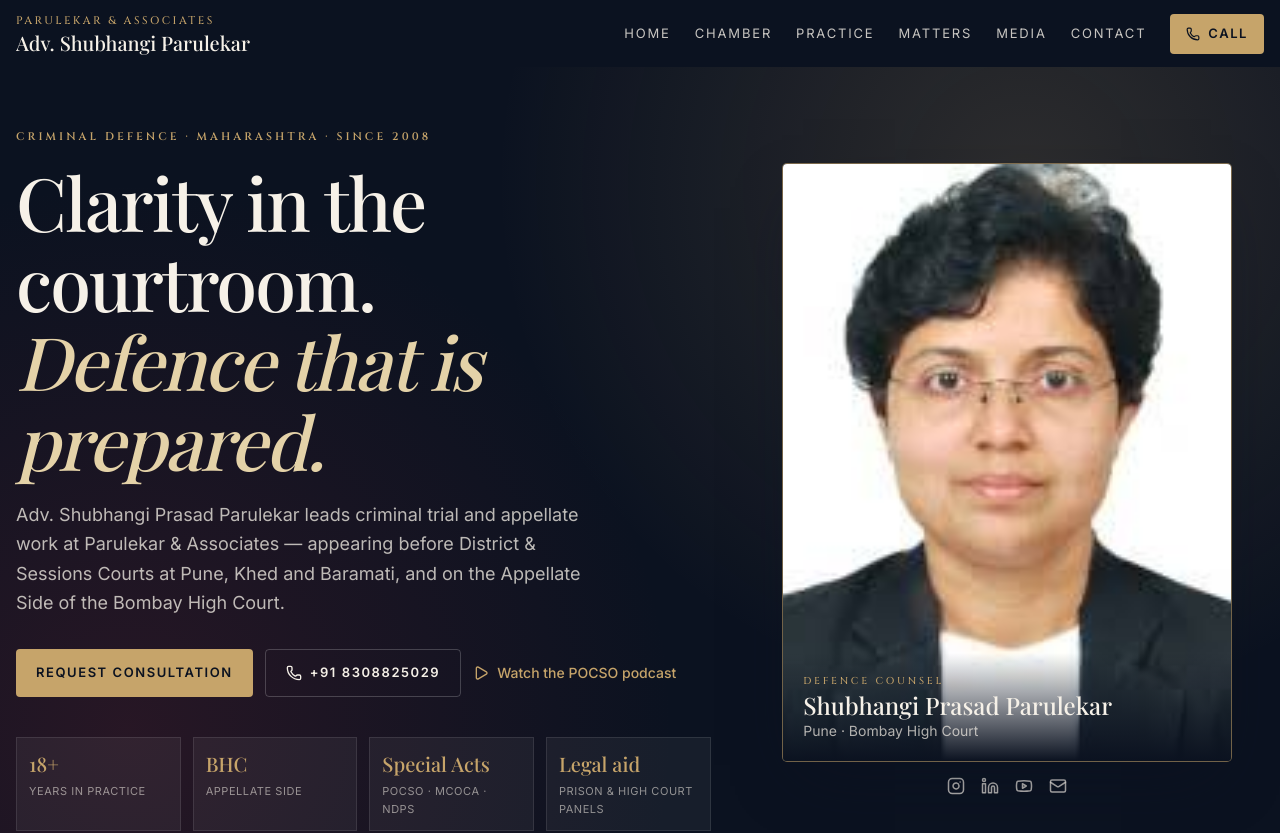
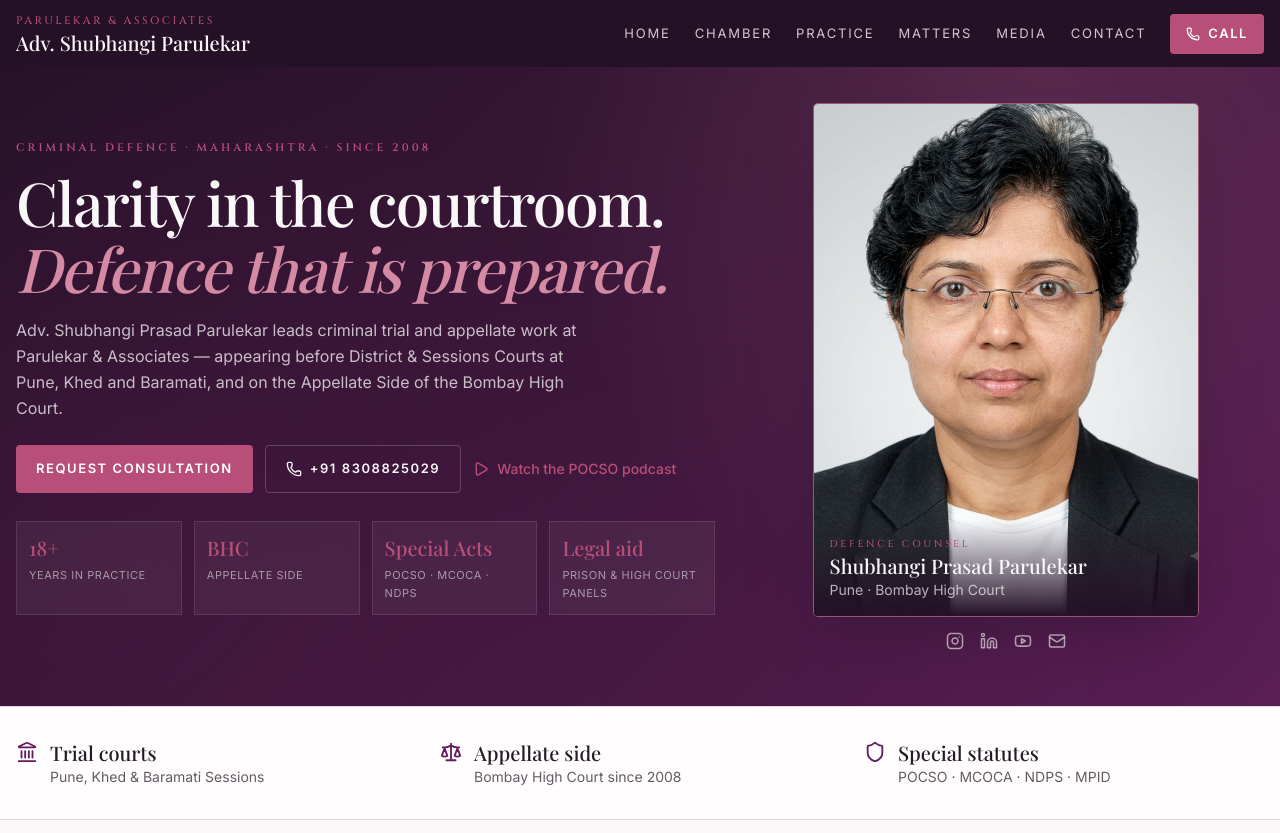
Before and after one commit to sathwikre/Adv-Shubhangi-Parulekar, a React (Vite) app: page / in a window 1280 px wide. Shown: the top 833 px of the page. Built offline with nearby package versions, Linux system fonts and the light colour scheme; a web font is replaced by a local one.

Commit message:
updated the color

```diff
--- a/Image 5.html
+++ b/Image 5.html
@@ -16,15 +16,16 @@
       theme: {
         extend: {
           colors: {
-            brandIvory: '#F7F5F0',
-            brandCharcoal: '#202020',
-            brandWine: '#6E1F2A',
-            brandWineHover: '#571720',
-            brandGold: '#B59A62',
-            brandGoldLight: '#D6C498',
-            brandBorder: '#E8E5DF',
-            brandCard: '#FFFFFF',
-            brandMuted: '#585550'
+            brandIvory: '#FAF7F8',
+            brandCharcoal: '#241C24',
+            brandDeep: '#32132F',
+            brandWine: '#641C5A',
+            brandWineHover: '#7A286D',
+            brandGold: '#B84F78',
+            brandGoldLight: '#D58AA4',
+            brandBorder: '#E8D5DE',
+            brandCard: '#FFFDFE',
+            brandMuted: '#665B65'
           },
           fontFamily: {
             serif: ['"Playfair Display"', 'Georgia', 'serif'],
@@ -37,8 +38,8 @@
   </script>
 <style data-purpose="custom-typography">
     body {
-      background-color: #F7F5F0;
-      color: #202020;
+      background-color: #FAF7F8;
+      color: #241C24;
       font-family: 'Inter', sans-serif;
       font-size: 17px;
       line-height: 1.68;
@@ -53,29 +54,29 @@
 <style data-purpose="custom-components">
     /* Subtle focus states for accessibility */
     a:focus-visible, button:focus-visible, input:focus-visible, select:focus-visible, textarea:focus-visible {
-      outline: 2px solid #6E1F2A;
+      outline: 2px solid #B84F78;
       outline-offset: 3px;
     }
     .gold-rule {
       height: 1px;
-      background: linear-gradient(90deg, rgba(181, 154, 98, 0) 0%, rgba(181, 154, 98, 0.75) 50%, rgba(181, 154, 98, 0) 100%);
+      background: linear-gradient(90deg, rgba(213, 138, 164, 0) 0%, rgba(213, 138, 164, 0.75) 50%, rgba(213, 138, 164, 0) 100%);
     }
     .portrait-frame {
-      box-shadow: 0 10px 30px -8px rgba(32, 32, 32, 0.15);
-      border: 1px solid #D6C498;
+      box-shadow: 0 10px 30px -8px rgba(36, 17, 38, 0.15);
+      border: 1px solid #D58AA4;
     }
   </style>
 </head>
 <body class="min-h-screen bg-brandIvory text-brandCharcoal flex flex-col selection:bg-brandWine selection:text-white">
 <!-- BEGIN: TopHeader -->
-<header class="sticky top-0 z-40 bg-brandIvory/95 backdrop-blur-md border-b border-brandBorder transition-shadow duration-200" id="top-navbar">
+<header class="sticky top-0 z-40 bg-brandDeep/95 text-brandIvory backdrop-blur-md border-b border-brandBorder transition-shadow duration-200" id="top-navbar">
 <div class="max-w-4xl mx-auto px-4 py-3 flex items-center justify-between">
 <!-- Advocate Namebrand -->
 <a aria-label="Go to top" class="group block focus:outline-none" href="#hero">
-<span class="block font-cinzel text-xs tracking-wider uppercase font-semibold text-brandWine group-hover:text-brandWineHover transition-colors">
+<span class="block font-cinzel text-xs tracking-wider uppercase font-semibold text-brandGoldLight group-hover:text-white transition-colors">
           Adv. Shubhangi Prasad Parulekar
         </span>
-<span class="block text-[11px] tracking-wide text-brandMuted uppercase font-medium mt-0.5">
+<span class="block text-[11px] tracking-wide text-brandIvory/75 uppercase font-medium mt-0.5">
           Criminal Defence · Pune &amp; Bombay High Court
         </span>
 </a>
@@ -87,7 +88,7 @@
 </svg>
 <span>Call Chamber</span>
 </a>
-<button aria-controls="mobile-nav" aria-expanded="false" aria-label="Toggle navigation menu" class="p-2 rounded border border-brandBorder text-brandCharcoal hover:bg-white transition-colors" id="menu-toggle-btn" type="button">
+<button aria-controls="mobile-nav" aria-expanded="false" aria-label="Toggle navigation menu" class="p-2 rounded border border-brandBorder text-brandIvory hover:bg-brandWine transition-colors" id="menu-toggle-btn" type="button">
 <svg class="w-5 h-5" fill="none" id="menu-icon-bars" stroke="currentColor" stroke-width="2" viewbox="0 0 24 24">
 <path d="M4 6h16M4 12h16M4 18h16" stroke-linecap="round" stroke-linejoin="round"></path>
 </svg>
@@ -98,14 +99,14 @@
 </div>
 </div>
 <!-- Mobile Drawer Navigation -->
-<nav aria-label="Mobile Navigation" class="hidden border-t border-brandBorder bg-white px-4 py-4 shadow-lg transition-all" id="mobile-nav">
+<nav aria-label="Mobile Navigation" class="hidden border-t border-brandBorder bg-brandDeep px-4 py-4 text-brandIvory shadow-lg transition-all" id="mobile-nav">
 <ul class="flex flex-col space-y-3 font-medium text-base">
-<li><a class="nav-link block py-1.5 text-brandCharcoal hover:text-brandWine border-b border-gray-100" href="#hero">Home</a></li>
-<li><a class="nav-link block py-1.5 text-brandCharcoal hover:text-brandWine border-b border-gray-100" href="#experience">Professional Background</a></li>
-<li><a class="nav-link block py-1.5 text-brandCharcoal hover:text-brandWine border-b border-gray-100" href="#practice-areas">Practice Areas</a></li>
-<li><a class="nav-link block py-1.5 text-brandCharcoal hover:text-brandWine border-b border-gray-100" href="#case-outcomes">Selected Acquittals</a></li>
-<li><a class="nav-link block py-1.5 text-brandCharcoal hover:text-brandWine border-b border-gray-100" href="#public-lectures">Media &amp; Public Lectures</a></li>
-<li><a class="nav-link block py-1.5 text-brandCharcoal hover:text-brandWine border-b border-gray-100" href="#contact">Chamber Contact</a></li>
+<li><a class="nav-link block py-1.5 text-brandIvory hover:text-brandGoldLight border-b border-white/10" href="#hero">Home</a></li>
+<li><a class="nav-link block py-1.5 text-brandIvory hover:text-brandGoldLight border-b border-white/10" href="#experience">Professional Background</a></li>
+<li><a class="nav-link block py-1.5 text-brandIvory hover:text-brandGoldLight border-b border-white/10" href="#practice-areas">Practice Areas</a></li>
+<li><a class="nav-link block py-1.5 text-brandIvory hover:text-brandGoldLight border-b border-white/10" href="#case-outcomes">Selected Acquittals</a></li>
+<li><a class="nav-link block py-1.5 text-brandIvory hover:text-brandGoldLight border-b border-white/10" href="#public-lectures">Media &amp; Public Lectures</a></li>
+<li><a class="nav-link block py-1.5 text-brandIvory hover:text-brandGoldLight border-b border-white/10" href="#contact">Chamber Contact</a></li>
 <li><a class="nav-link block py-1.5 text-xs text-brandMuted uppercase tracking-wider" href="#disclaimer">Statutory Disclaimer</a></li>
 </ul>
 <div class="pt-4 mt-2 border-t border-brandBorder flex flex-col gap-2">
@@ -137,7 +138,7 @@
 <!-- Advocate Portrait -->
 <div class="flex-shrink-0 text-center">
 <div class="relative inline-block portrait-frame p-1 rounded bg-white">
-<img alt="Advocate Shubhangi Prasad Parulekar portrait" class="w-40 h-40 sm:w-44 sm:h-44 object-cover rounded" height="176" loading="eager" src="https://lh3.googleusercontent.com/aida-public/AB6AXuAQlLf25twmZpYHdpIjYs20NIl_GUDp4wfRbAdicVC3ngPES-xPOJ98NmGtRbJGWjU7Ror_5dAkfOKRelBPMem1JNrmcg1IRfwtjjk3kAFVcJT1Ie7IbT0I4a4LOEzNB6V9NK96_TrTSUJiPrsi6hD_WgAH0I7J1ay52Qgbdul5XOskvg-eWUMXPT0HALVn5S8-rVC1TyAOb4J6x-hscgCSlO5RjtRYHjGqVS2AeZdXeLGFSDoIU2tSgihGypcPqRBGBg" width="176"/>
+<img alt="Advocate Shubhangi Prasad Parulekar portrait" class="w-40 h-40 sm:w-44 sm:h-44 object-cover rounded" height="176" loading="eager" src="/image.png" width="176"/>
 <div class="mt-2 text-[11px] uppercase tracking-wider font-semibold text-brandWine bg-brandIvory py-0.5 px-2 border border-brandBorder rounded">
                 Practising Since 2008
               </div>
@@ -779,7 +780,7 @@
 <!-- END: StatutoryDisclaimerSection -->
 </main>
 <!-- BEGIN: MainFooter -->
-<footer class="bg-brandCharcoal text-white pt-8 pb-12 border-t border-brandWine">
+<footer class="bg-brandDeep text-white pt-8 pb-12 border-t border-brandWine">
 <div class="max-w-4xl mx-auto px-4">
 <div class="flex flex-col sm:flex-row items-start justify-between gap-6 pb-6 border-b border-white/10 text-xs">
 <div>
--- a/index.html
+++ b/index.html
@@ -8,7 +8,7 @@
     <meta property="og:title" content="Adv. Shubhangi Prasad Parulekar | Criminal Defence Advocate" />
     <meta property="og:description" content="Parulekar &amp; Associates, Pune. Trial and appellate criminal defence since 2008." />
     <meta property="og:type" content="website" />
-    <meta property="og:image" content="/portrait.png" />
+    <meta property="og:image" content="/image.png" />
     <meta name="twitter:card" content="summary_large_image" />
     <link rel="canonical" href="https://advshubhangiparulekar.com/" />
     <link rel="preconnect" href="https://fonts.googleapis.com" />
@@ -20,7 +20,7 @@
         "@type": "LegalService",
         "name": "Adv. Shubhangi Prasad Parulekar",
         "alternateName": "Parulekar & Associates",
-        "image": "/portrait.png",
+        "image": "/image.png",
         "telephone": "+91-8308825029",
         "email": "spparulekar@gmail.com",
         "url": "https://www.instagram.com/spparulekar/",
@@ -41,7 +41,7 @@
       }
     </script>
   </head>
-  <body class="bg-[#f6f1e8] text-[#1b1916]">
+  <body class="bg-[#faf7f8] text-[#241c24]">
     <div id="root"></div>
     <script type="module" src="/src/main.tsx"></script>
   </body>
--- a/src/App.tsx
+++ b/src/App.tsx
@@ -156,19 +156,19 @@ export default function App() {
       </header>
 
       <main>
-        <section id="hero" className="relative overflow-hidden bg-ink pt-24 text-cream">
-          <div className="pointer-events-none absolute inset-0 bg-[radial-gradient(circle_at_80%_20%,rgba(198,164,106,0.18),transparent_42%),radial-gradient(circle_at_10%_80%,rgba(123,36,51,0.25),transparent_40%)]" />
-          <div className="relative mx-auto grid max-w-7xl items-center gap-10 px-4 pb-16 pt-8 lg:grid-cols-[1.15fr_0.85fr] lg:pb-20">
+        <section id="hero" className="relative overflow-hidden bg-ink pt-20 text-cream" style={{ backgroundImage: "linear-gradient(135deg, #241126 0%, #3a1638 45%, #5a1e55 100%)" }}>
+          <div className="pointer-events-none absolute inset-0 bg-[radial-gradient(circle_at_80%_20%,rgba(213,138,164,0.16),transparent_42%),radial-gradient(circle_at_10%_80%,rgba(100,28,90,0.22),transparent_40%)]" />
+          <div className="relative mx-auto grid max-w-7xl items-center gap-8 px-4 pb-12 pt-6 lg:grid-cols-[1.15fr_0.85fr] lg:pb-14">
             <motion.div {...fade()}>
               <p className="eyebrow">Criminal defence · Maharashtra · Since {PROFILE.since}</p>
-              <h1 className="mt-4 font-serif text-[clamp(2.4rem,6vw,4.6rem)] leading-[1.08] text-cream">
+              <h1 className="mt-3 font-serif text-[clamp(2.2rem,5vw,3.8rem)] leading-[1.08] text-cream">
                 Clarity in the courtroom.
                 <span className="block italic text-goldSoft">Defence that is prepared.</span>
               </h1>
-              <p className="mt-5 max-w-xl text-base leading-relaxed text-cream/75 md:text-lg">
+              <p className="mt-4 max-w-xl text-base leading-relaxed text-cream/75 md:text-base">
                 Adv. Shubhangi Prasad Parulekar leads criminal trial and appellate work at {PROFILE.firm} — appearing before District &amp; Sessions Courts at Pune, Khed and Baramati, and on the Appellate Side of the Bombay High Court.
               </p>
-              <div className="mt-8 flex flex-wrap gap-3">
+              <div className="mt-6 flex flex-wrap gap-3">
                 <a href="#contact" className="btn-gold">
                   Request consultation
                 </a>
@@ -179,7 +179,7 @@ export default function App() {
                   <Play size={16} /> Watch the POCSO podcast
                 </a>
               </div>
-              <div className="mt-10 grid grid-cols-2 gap-3 sm:grid-cols-4">
+              <div className="mt-7 grid grid-cols-2 gap-3 sm:grid-cols-4">
                 {[
                   [`${YEARS}+`, "Years in practice"],
                   ["BHC", "Appellate Side"],
@@ -194,16 +194,16 @@ export default function App() {
               </div>
             </motion.div>
 
-            <motion.div className="relative mx-auto w-full max-w-md" {...fade(0.12)}>
+            <motion.div className="relative mx-auto w-full max-w-sm" {...fade(0.12)}>
               <div className="portrait-frame relative overflow-hidden rounded-sm bg-navy">
                 <img
-                  src="/portrait.png"
+                  src="/image.png"
                   alt="Advocate Shubhangi Prasad Parulekar"
                   className="aspect-[3/4] w-full object-cover object-top"
                 />
-                <div className="absolute inset-x-0 bottom-0 bg-gradient-to-t from-ink via-ink/50 to-transparent p-5">
+                <div className="absolute inset-x-0 bottom-0 bg-gradient-to-t from-ink via-ink/50 to-transparent p-4">
                   <p className="font-display text-[10px] tracking-[0.28em] text-gold uppercase">Defence counsel</p>
-                  <p className="font-serif text-2xl">Shubhangi Prasad Parulekar</p>
+                  <p className="font-serif text-xl">Shubhangi Prasad Parulekar</p>
                   <p className="text-sm text-cream/70">Pune · Bombay High Court</p>
                 </div>
               </div>
@@ -243,10 +243,10 @@ export default function App() {
           </div>
         </section>
 
-        <section id="about" className="mx-auto max-w-7xl px-4 py-16 md:py-20">
+        <section id="about" className="mx-auto max-w-7xl px-4 py-12 md:py-16">
           <motion.div {...fade()}>
             <p className="eyebrow">The chamber</p>
-            <h2 className="mt-2 max-w-3xl font-serif text-[clamp(2rem,4vw,3.4rem)] leading-tight">
+            <h2 className="mt-2 max-w-3xl font-serif text-[clamp(1.8rem,3.5vw,3rem)] leading-tight">
               Built in criminal courts — not on slogans.
             </h2>
             <p className="mt-4 max-w-3xl text-muted">
@@ -286,10 +286,10 @@ export default function App() {
           </div>
         </section>
 
-        <section id="practice" className="border-y border-line bg-paper py-16 md:py-20">
+        <section id="practice" className="border-y border-line bg-paper py-12 md:py-16">
           <div className="mx-auto max-w-7xl px-4">
             <p className="eyebrow">Focus</p>
-            <h2 className="mt-2 font-serif text-[clamp(2rem,4vw,3.4rem)]">Practice areas</h2>
+            <h2 className="mt-2 font-serif text-[clamp(1.8rem,3.5vw,3rem)]">Practice areas</h2>
             <p className="mt-2 max-w-2xl text-muted">Each brief is assessed on the record, the statute, and what the court can actually be asked to do.</p>
             <div className="mt-8 grid gap-3 sm:grid-cols-2">
               {PRACTICE_AREAS.map((area) => (
@@ -303,9 +303,9 @@ export default function App() {
           </div>
         </section>
 
-        <section id="cases" className="mx-auto max-w-7xl px-4 py-16 md:py-20">
+        <section id="cases" className="mx-auto max-w-7xl px-4 py-12 md:py-16">
           <p className="eyebrow">Court record</p>
-          <h2 className="mt-2 font-serif text-[clamp(2rem,4vw,3.4rem)]">Selected acquittals</h2>
+          <h2 className="mt-2 font-serif text-[clamp(1.8rem,3.5vw,3rem)]">Selected acquittals</h2>
           <div className="mt-4 border-l-4 border-wine bg-wine/5 p-4 text-sm">
             <strong className="text-wine">Disclaimer.</strong> Past outcomes depend on the facts, evidence and law of each matter. They do not guarantee a similar result later.
           </div>
@@ -343,7 +343,7 @@ export default function App() {
               <article key={item.id} className="card flex flex-wrap items-start justify-between gap-3 p-4">
                 <div>
                   <div className="flex flex-wrap gap-2">
-                    <span className="rounded-sm bg-cream px-2 py-0.5 text-[11px] font-bold tracking-wider text-gold uppercase">
+                    <span className="rounded-sm bg-[#e8f4ee] px-2 py-0.5 text-[11px] font-bold tracking-wider text-[#286247] uppercase">
                       Case {item.id}
                     </span>
                     <span className="rounded-sm bg-wine/10 px-2 py-0.5 text-[11px] font-semibold text-wine">{item.act}</span>
@@ -364,10 +364,10 @@ export default function App() {
           </div>
         </section>
 
-        <section id="media" className="border-y border-line bg-ink py-16 text-cream md:py-20">
+        <section id="media" className="border-y border-line bg-ink py-12 text-cream md:py-16" style={{ backgroundImage: "radial-gradient(circle at 20% 20%, rgba(184,79,120,0.18), transparent 45%)" }}>
           <div className="mx-auto max-w-7xl px-4">
             <p className="eyebrow">In public</p>
-            <h2 className="mt-2 font-serif text-[clamp(2rem,4vw,3.4rem)]">Podcasts, press &amp; lectures</h2>
+            <h2 className="mt-2 font-serif text-[clamp(1.8rem,3.5vw,3rem)]">Podcasts, press &amp; lectures</h2>
             <p className="mt-2 max-w-2xl text-cream/65">
               Legal literacy in Marathi and English — on trial courts, POCSO, senior-citizen law, and workplace POSH.
             </p>
@@ -443,9 +443,9 @@ export default function App() {
           </div>
         </section>
 
-        <section className="mx-auto max-w-7xl px-4 py-16 md:py-20">
+        <section className="mx-auto max-w-7xl px-4 py-12 md:py-16">
           <p className="eyebrow">Before you write</p>
-          <h2 className="mt-2 font-serif text-[clamp(2rem,4vw,3.2rem)]">Frequently asked</h2>
+          <h2 className="mt-2 font-serif text-[clamp(1.8rem,3.5vw,2.8rem)]">Frequently asked</h2>
           <div className="mt-8 divide-y divide-line border border-line bg-paper">
             {FAQS.map((item, i) => (
               <div key={item.q}>
@@ -462,11 +462,11 @@ export default function App() {
           </div>
         </section>
 
-        <section id="contact" className="border-t border-line bg-paper py-16 md:py-20">
+        <section id="contact" className="border-t border-line bg-paper py-12 md:py-16">
           <div className="mx-auto max-w-7xl px-4">
             <p className="eyebrow">Chamber</p>
-            <h2 className="mt-2 font-serif text-[clamp(2rem,4vw,3.4rem)]">Discuss the matter</h2>
-            <p className="mt-3 max-w-2xl rounded-sm border border-amber-200 bg-amber-50 p-3 text-sm text-amber-950">
+            <h2 className="mt-2 font-serif text-[clamp(1.8rem,3.5vw,3rem)]">Discuss the matter</h2>
+            <p className="mt-3 max-w-2xl rounded-sm border border-[#e8d5de] bg-[#f4e8ee] p-3 text-sm text-[#4a1748]">
               Do not send FIRs, medical records or other confidential papers through this form. Call or visit chamber for those.
             </p>
 
@@ -573,8 +573,8 @@ export default function App() {
         </section>
 
         <section id="disclaimer" className="mx-auto max-w-7xl px-4 py-10 pb-24 md:pb-10">
-          <div className="border border-line bg-white/70 p-5 text-sm leading-relaxed text-muted">
-            <h4 className="mb-2 font-display text-[11px] tracking-[0.2em] text-wine uppercase">Statutory disclaimer</h4>
+          <div className="border border-[#dfc9d3] bg-[#f3e9ee] p-5 text-sm leading-relaxed text-muted">
+            <h4 className="mb-2 font-display text-[11px] tracking-[0.2em] text-[#6e3655] uppercase">Statutory disclaimer</h4>
             <p>
               As per the Bar Council of India, advocates are prohibited from soliciting work or advertising. Information here is for the visitor who has chosen to view this profile. It is not legal advice. Transmission or use of this site does not create an advocate–client relationship. Prior acquittals do not predict future results.
             </p>
--- a/src/data.ts
+++ b/src/data.ts
@@ -64,6 +64,15 @@ export const MEDIA = [
     href: "https://www.youtube.com/shorts/NdPUAjRas8k",
   },
   {
+    kind: "youtube" as const,
+    featured: false,
+    id: "M8Uwwt0xij0",
+    title: "Kaydyacha Panchnama EP 02: MCOCA bail explained",
+    outlet: "Sakal · Kaydyacha Panchanama",
+    blurb: "Adv. Shubhangi Parulekar discusses whether bail is possible under MCOCA and what the law says.",
+    href: "https://www.youtube.com/watch?v=M8Uwwt0xij0",
+  },
+  {
     kind: "article" as const,
     featured: false,
     id: "sakal-ep05",
--- a/src/index.css
+++ b/src/index.css
@@ -1,18 +1,21 @@
 @import "tailwindcss";
 
 @theme {
-  --color-ink: #0b1220;
-  --color-navy: #132038;
-  --color-navySoft: #1c2d4a;
-  --color-wine: #7b2433;
-  --color-wineHover: #611b27;
-  --color-gold: #c6a46a;
-  --color-goldSoft: #e4d2a8;
-  --color-cream: #f6f1e8;
-  --color-paper: #fbf8f2;
-  --color-line: #e4dccb;
-  --color-muted: #5d584f;
-  --color-charcoal: #1b1916;
+  --color-ink: #241126;
+  --color-navy: #3a1938;
+  --color-navySoft: #4a1748;
+  --color-wine: #641c5a;
+  --color-wineHover: #7a286d;
+  --color-gold: #b84f78;
+  --color-goldSoft: #d58aa4;
+  --color-cream: #faf7f8;
+  --color-blush: #f3dde5;
+  --color-background-soft: #f4e8ee;
+  --color-pinkSoft: #d58aa4;
+  --color-paper: #fffdfe;
+  --color-line: #e8d5de;
+  --color-muted: #665b65;
+  --color-charcoal: #241c24;
 
   --font-serif: "Playfair Display", "Cormorant Garamond", Georgia, serif;
   --font-display: "Cinzel", "Playfair Display", serif;
@@ -45,10 +48,10 @@
     width: 10px;
   }
   ::-webkit-scrollbar-track {
-    background: #efe8d9;
+    background: #f4e8ee;
   }
   ::-webkit-scrollbar-thumb {
-    background: #c6a46a;
+    background: #b84f78;
     border-radius: 99px;
   }
 }
@@ -56,7 +59,7 @@
 @layer components {
   .gold-rule {
     height: 1px;
-    background: linear-gradient(90deg, transparent, rgba(198, 164, 106, 0.85), transparent);
+    background: linear-gradient(90deg, transparent, rgba(213, 138, 164, 0.85), transparent);
   }
 
   .eyebrow {
@@ -78,22 +81,22 @@
   }
 
   .btn-gold {
-    @apply inline-flex items-center justify-center gap-2 rounded-sm bg-gold px-5 py-3 text-[13px] font-semibold tracking-[0.12em] uppercase text-ink transition hover:bg-goldSoft;
+    @apply inline-flex items-center justify-center gap-2 rounded-sm bg-gold px-5 py-3 text-[13px] font-semibold tracking-[0.12em] uppercase text-white transition hover:bg-goldSoft;
     min-height: 48px;
   }
 
   .card {
-    @apply rounded-sm border border-line bg-paper shadow-[0_10px_40px_-24px_rgba(11,18,32,0.35)];
+    @apply rounded-sm border border-line bg-paper shadow-[0_10px_40px_-24px_rgba(74,23,72,0.18)];
   }
 
   .portrait-frame {
     box-shadow:
-      0 0 0 1px rgba(198, 164, 106, 0.55),
-      0 24px 60px -20px rgba(11, 18, 32, 0.5);
+      0 0 0 1px rgba(213, 138, 164, 0.55),
+      0 24px 60px -20px rgba(36, 17, 38, 0.5);
   }
 
   .input {
-    @apply w-full rounded-sm border border-line bg-white px-3 py-2.5 text-base text-charcoal outline-none transition focus:border-wine focus:ring-1 focus:ring-wine;
+    @apply w-full rounded-sm border border-[#dccbd3] bg-white px-3 py-2.5 text-base text-charcoal outline-none transition placeholder:text-[#8c7c87] focus:border-gold focus:ring-2 focus:ring-[#b84f78]/[0.12];
   }
 }
 
```
Also changed, not shown: public/image.png (added).
